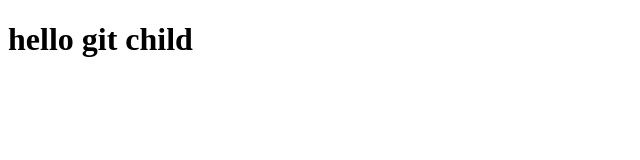
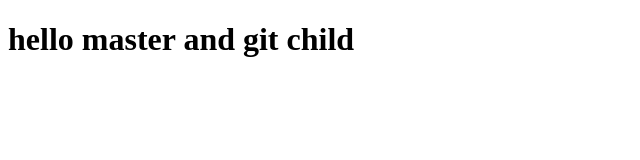
Before and after one commit to Iskanderovulan/git-test2, a plain HTML site: page index.html in a window 1280 px wide. Shown: the whole page, without its empty margins (0-640 px from the left). Drawn offline with Linux system fonts and the light colour scheme.

Commit message:
Update index.html

```diff
--- a/index.html
+++ b/index.html
@@ -6,6 +6,6 @@
     <title>Document</title>
   </head>
   <body>
-    <h1>hello git child</h1>
+    <h1>hello master and git child</h1>
   </body>
 </html>
```
